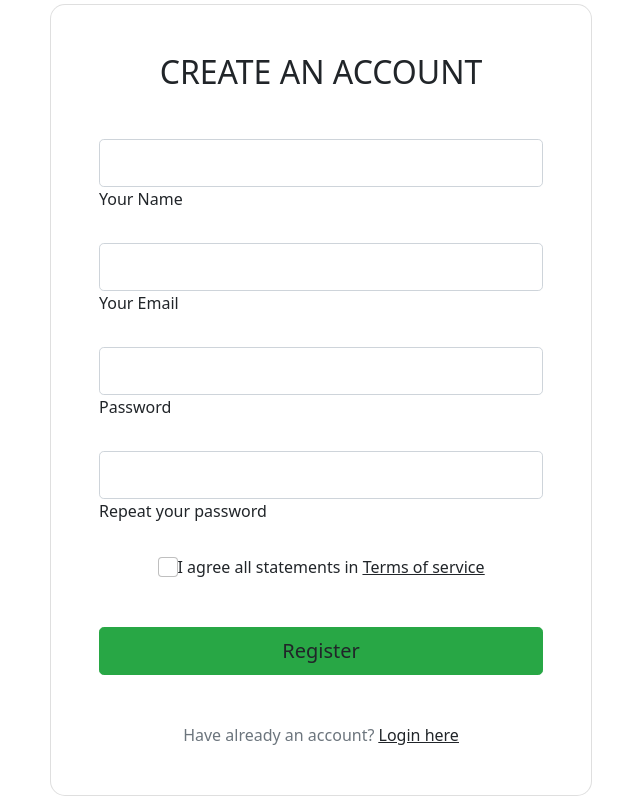
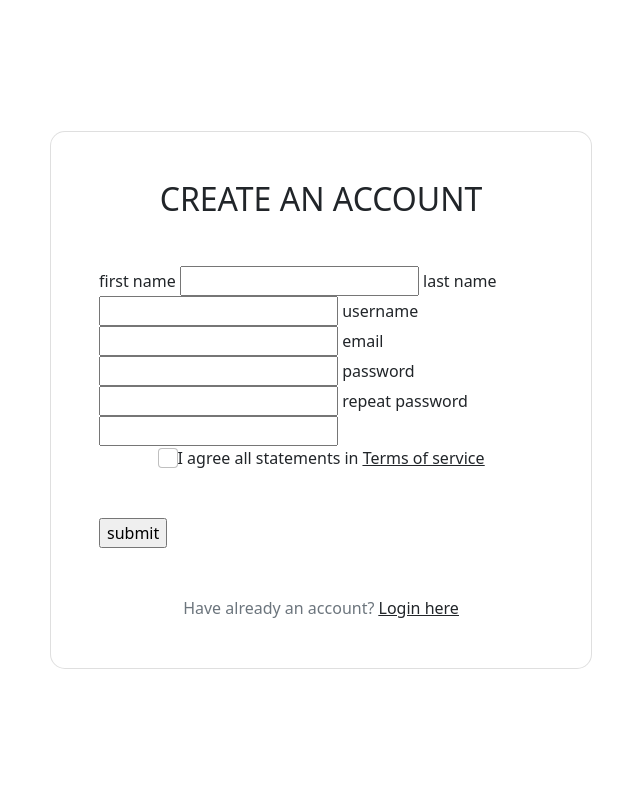
Before and after one commit to Leohemmingsson/D0018E, a Python web app: template src/templates/signup.html in a window 1280 px wide. Shown: the whole page, without its empty margins (319-959 px from the left). Run offline with Jinja, Linux system fonts and the light colour scheme; the template is opened without the code that fills it, so the values that code supplies are empty; some libraries are stand-ins or nearby versions.

Commit message:
implemented signup

```diff
--- a/src/templates/signup.html
+++ b/src/templates/signup.html
@@ -27,29 +27,24 @@
                             <div class="card-body p-5">
                                 <h2 class="text-uppercase text-center mb-5">Create an account</h2>
 
-                                <form>
+                                <form method="post">
+                                    <label for="first_name">first name</label>
+                                    <input type="text" name="first_name" value="" />
 
-                                    <div class="form-outline mb-4">
-                                        <input type="text" id="form3Example1cg" class="form-control form-control-lg" />
-                                        <label class="form-label" for="form3Example1cg">Your Name</label>
-                                    </div>
+                                    <label for="last_name">last name</label>
+                                    <input type="text" name="last_name" value="" />
 
-                                    <div class="form-outline mb-4">
-                                        <input type="email" id="form3Example3cg" class="form-control form-control-lg" />
-                                        <label class="form-label" for="form3Example3cg">Your Email</label>
-                                    </div>
+                                    <label for="username">username</label>
+                                    <input type="text" name="username" value="" />
 
-                                    <div class="form-outline mb-4">
-                                        <input type="password" id="form3Example4cg"
-                                            class="form-control form-control-lg" />
-                                        <label class="form-label" for="form3Example4cg">Password</label>
-                                    </div>
+                                    <label for="email">email</label>
+                                    <input type="email" name="email" value="" />
 
-                                    <div class="form-outline mb-4">
-                                        <input type="password" id="form3Example4cdg"
-                                            class="form-control form-control-lg" />
-                                        <label class="form-label" for="form3Example4cdg">Repeat your password</label>
-                                    </div>
+                                    <label for="password">password</label>
+                                    <input type="password" name="password" value="" />
+
+                                    <label for="password2">repeat password</label>
+                                    <input type="password" name="password2" value="" />
 
                                     <div class="form-check d-flex justify-content-center mb-5">
                                         <input class="form-check-input me-2" type="checkbox" value=""
@@ -61,10 +56,7 @@
                                         </label>
                                     </div>
 
-                                    <div class="d-flex justify-content-center">
-                                        <button type="button"
-                                            class="btn btn-success btn-block btn-lg gradient-custom-4 text-body">Register</button>
-                                    </div>
+                                    <input type="submit" name="submit" value="submit" />
 
                                     <p class="text-center text-muted mt-5 mb-0">Have already an account? <a
                                             href="/login" class="fw-bold text-body"><u>Login here</u></a></p>
```
Also changed, not shown: src/main.py (+10 -2 lines).
